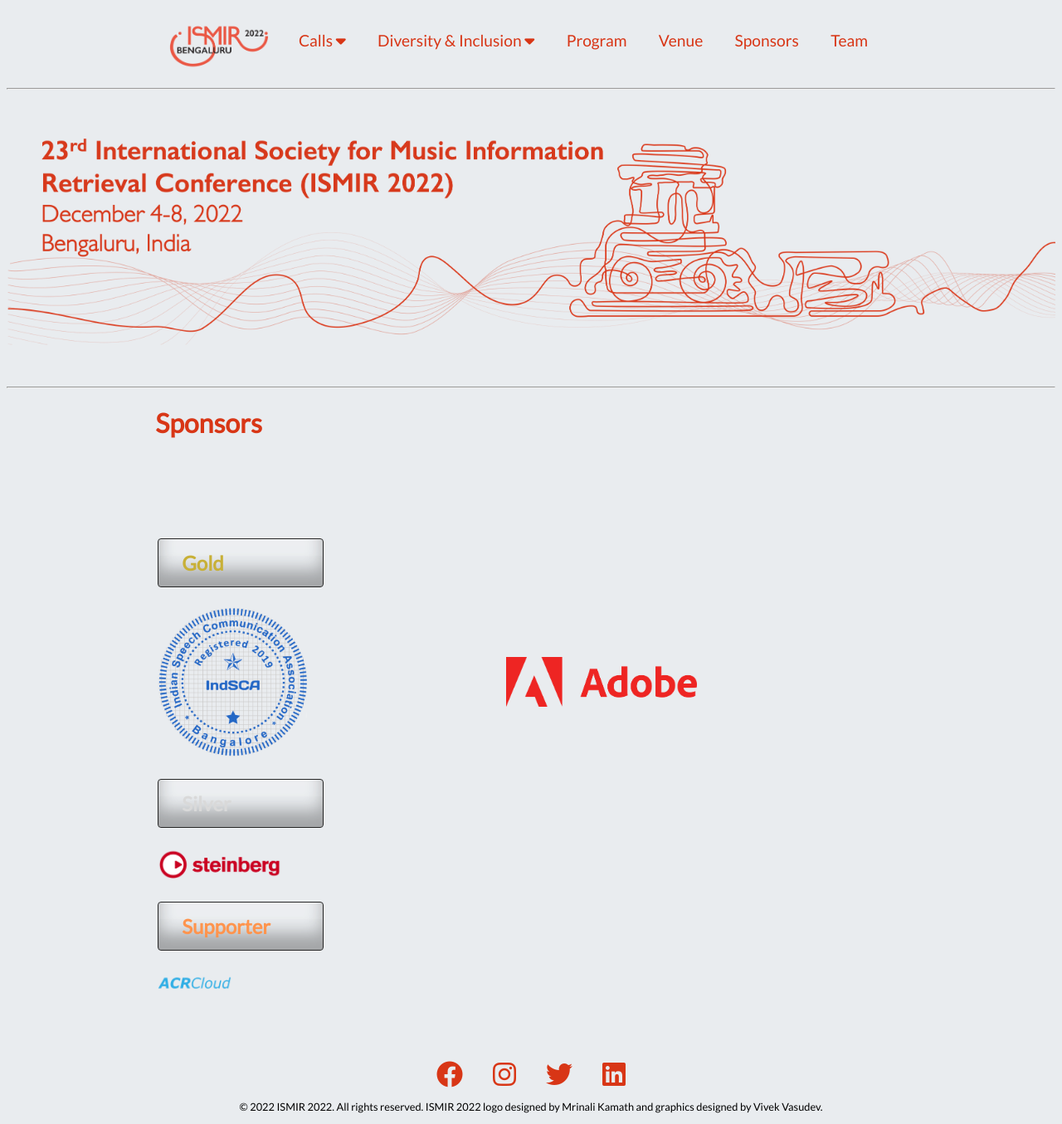
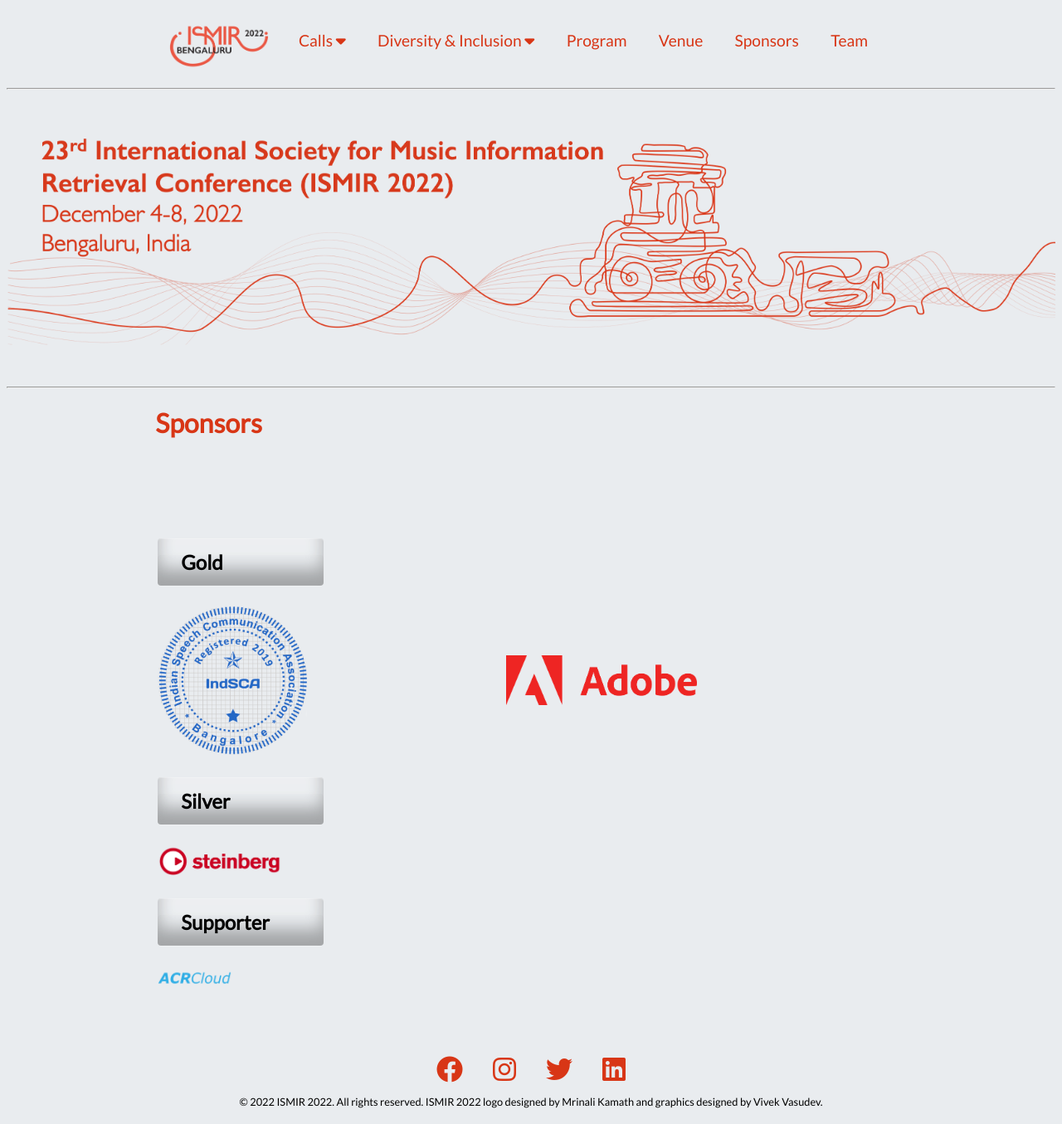
Before and after one commit to ismir2022/ismir2022.github.io, a Jekyll site: the page built from sponsors.md, in a window 1280 px wide. Shown: the whole page at 83% size. Built offline with Jekyll 4.4.1, drawn with Linux system fonts in a browser that asks for light colours; nearby versions of some CDN libraries.

Commit message:
minor sponsor header formatting changes

```diff
--- a/_includes/css/musto.css
+++ b/_includes/css/musto.css
@@ -410,7 +410,6 @@
     width: 200px;
     padding: 14px 28px;
     display: inline-block;
-    border: 1px solid #242424;
     border-radius: 4px;
     box-shadow:
       0 1px 0 rgba(255, 255, 255, 0.25),
--- a/sponsors.md
+++ b/sponsors.md
@@ -6,7 +6,7 @@
 <table class="customtable">
     <tr>
         <td class="teamsection" colspan="4">
-            <h2 class="sponsorhead" style="color:#c8b037;">Gold</h2>
+            <h2 class="sponsorhead" style="background-color: :#c8b037;">Gold</h2>
         </td>
     </tr>
     <tr>
@@ -20,7 +20,7 @@
     <br> <br>
     <tr>
         <td class="teamsection" colspan="4">
-            <h2 class="sponsorhead" style="color:#d9d9d9;">Silver</h2>
+            <h2 class="sponsorhead" style="background-color: :#d9d9d9;">Silver</h2>
         </td>
     </tr>
     <tr>
@@ -31,7 +31,7 @@
     <br> <br>
     <tr>
         <td class="teamsection" colspan="4">
-            <h2 class="sponsorhead" style="color:#ff944d;">Supporter</h2>
+            <h2 class="sponsorhead" style="background-color: :#ff944d;">Supporter</h2>
         </td>
     </tr>
     <tr>
```
